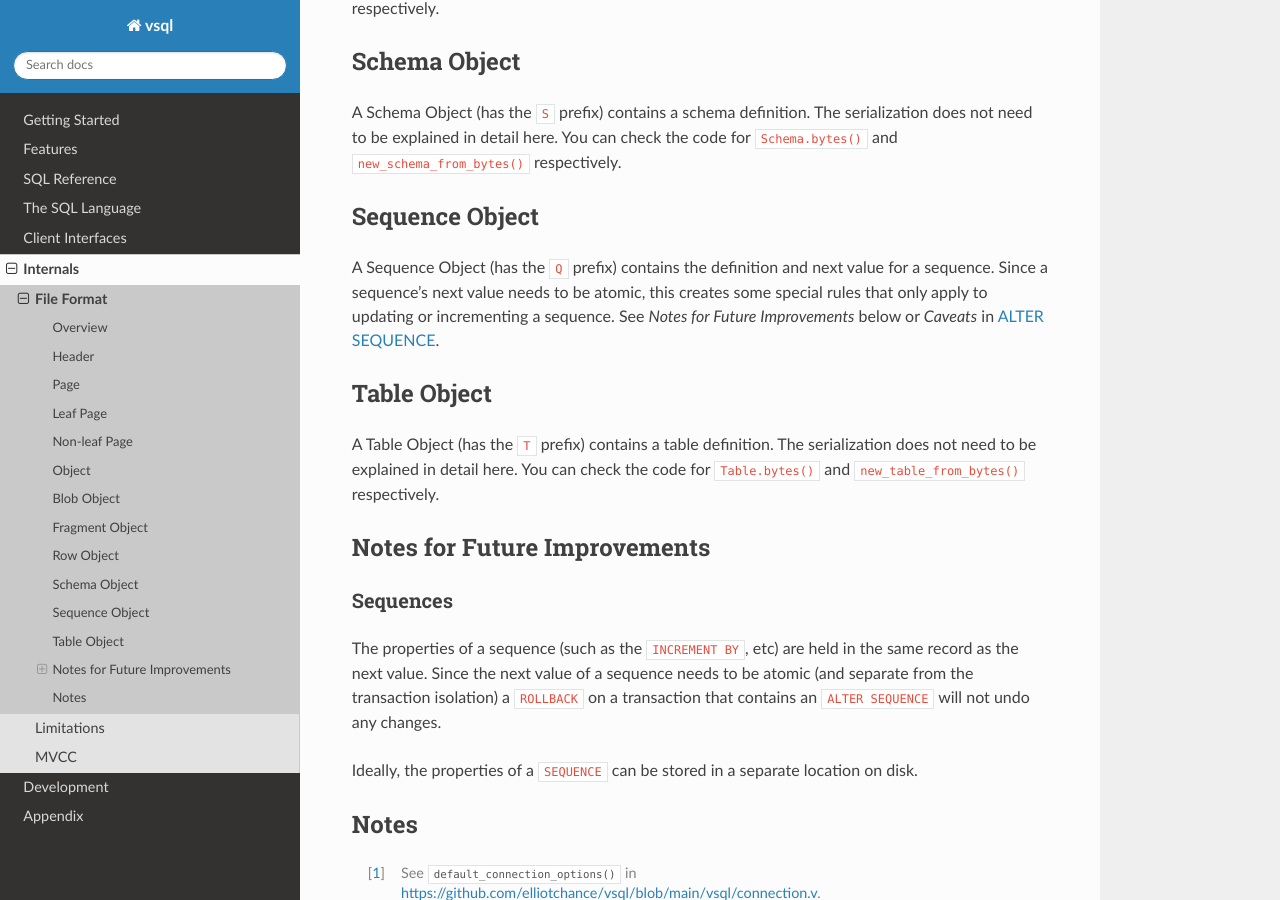
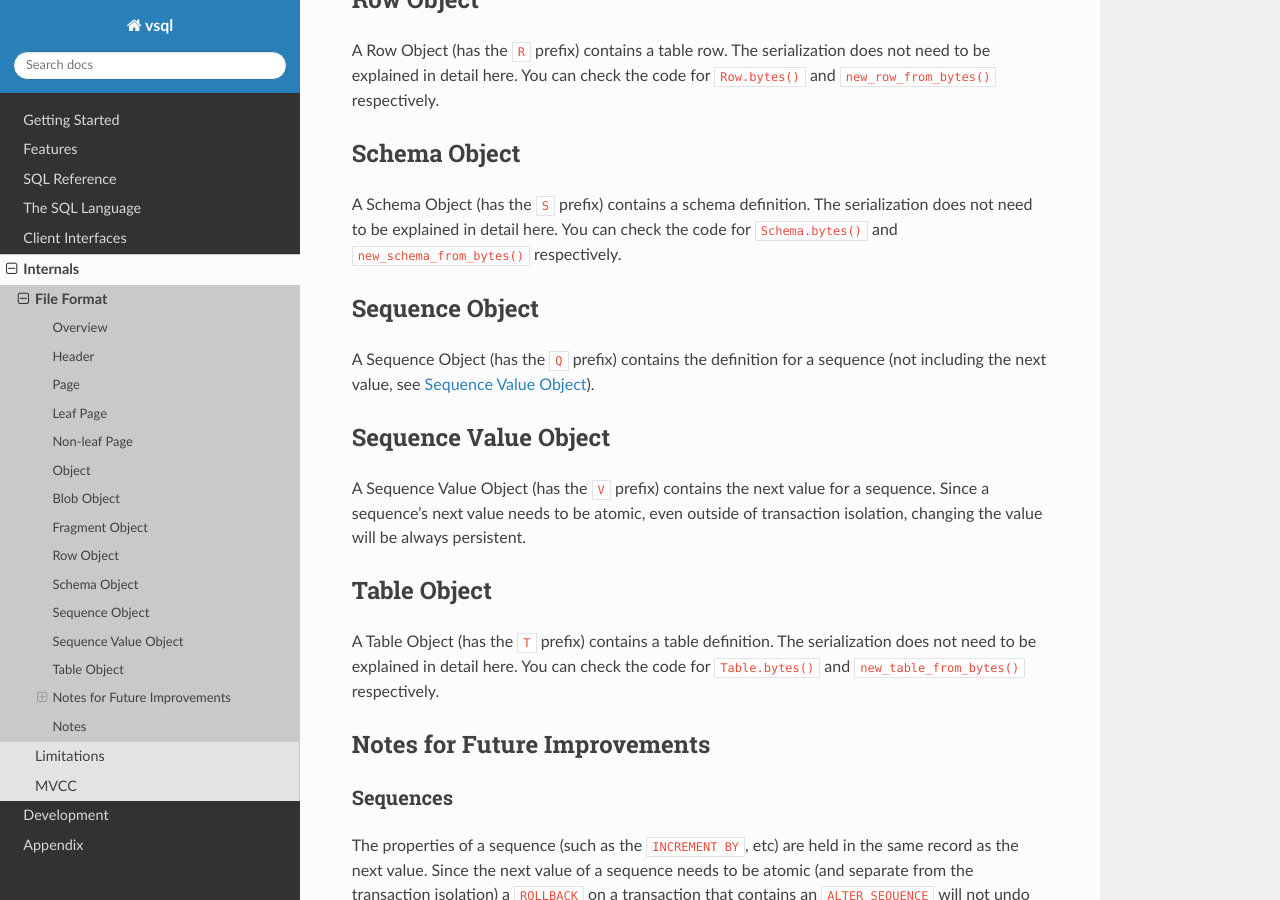
Before and after one commit to elliotchance/vsql, a Sphinx documentation site: the page built from docs/file-format.rst, in a window 1280 px wide and 900 px high, scrolled down 5909 px. Built offline with Sphinx 7.4.7 and the Read the Docs theme 2.0.0, drawn with Linux system fonts in a browser that asks for light colours; some of the changed text lies outside the part shown.

Commit message:
sequences: Fix transaction isolation (#157)
Previously the sequence definition and the value were stored in the same
record. However, the value needs to be persistent outside of any
transaction isolation. To work around this, the definition could not be
rolled back with the transaction to prevent the value from also being
rolled back.

This separates the next value so we no longer have this caveat, but it
requires a bump in the DB comparability version.

```diff
--- a/docs/file-format.rst
+++ b/docs/file-format.rst
@@ -124,6 +124,9 @@ the first byte of the *Key*:
   * - ``F``
     - `Fragment Object`_
 
+  * - ``Q``
+    - `Sequence Object`_
+
   * - ``R``
     - `Row Object`_
 
@@ -132,6 +135,9 @@ the first byte of the *Key*:
 
   * - ``T``
     - `Table Object`_
+
+  * - ``V``
+    - `Sequence Value Object`_
 
 Every object contains 15 bytes of metadata:
 
@@ -210,10 +216,15 @@ code for ``Schema.bytes()`` and ``new_schema_from_bytes()`` respectively.
 Sequence Object
 ---------------
 
-A Sequence Object (has the ``Q`` prefix) contains the definition and next value
-for a sequence. Since a sequence's next value needs to be atomic, this creates
-some special rules that only apply to updating or incrementing a sequence. See
-*Notes for Future Improvements* below or *Caveats* in :doc:`alter-sequence`.
+A Sequence Object (has the ``Q`` prefix) contains the definition for a sequence
+(not including the next value, see `Sequence Value Object`_).
+
+Sequence Value Object
+---------------------
+
+A Sequence Value Object (has the ``V`` prefix) contains the next value for a
+sequence. Since a sequence's next value needs to be atomic, even outside of
+transaction isolation, changing the value will be always persistent.
 
 Table Object
 ------------
```
Also changed, not shown: docs/alter-sequence.rst (+0 -10 lines), 4 other files.
